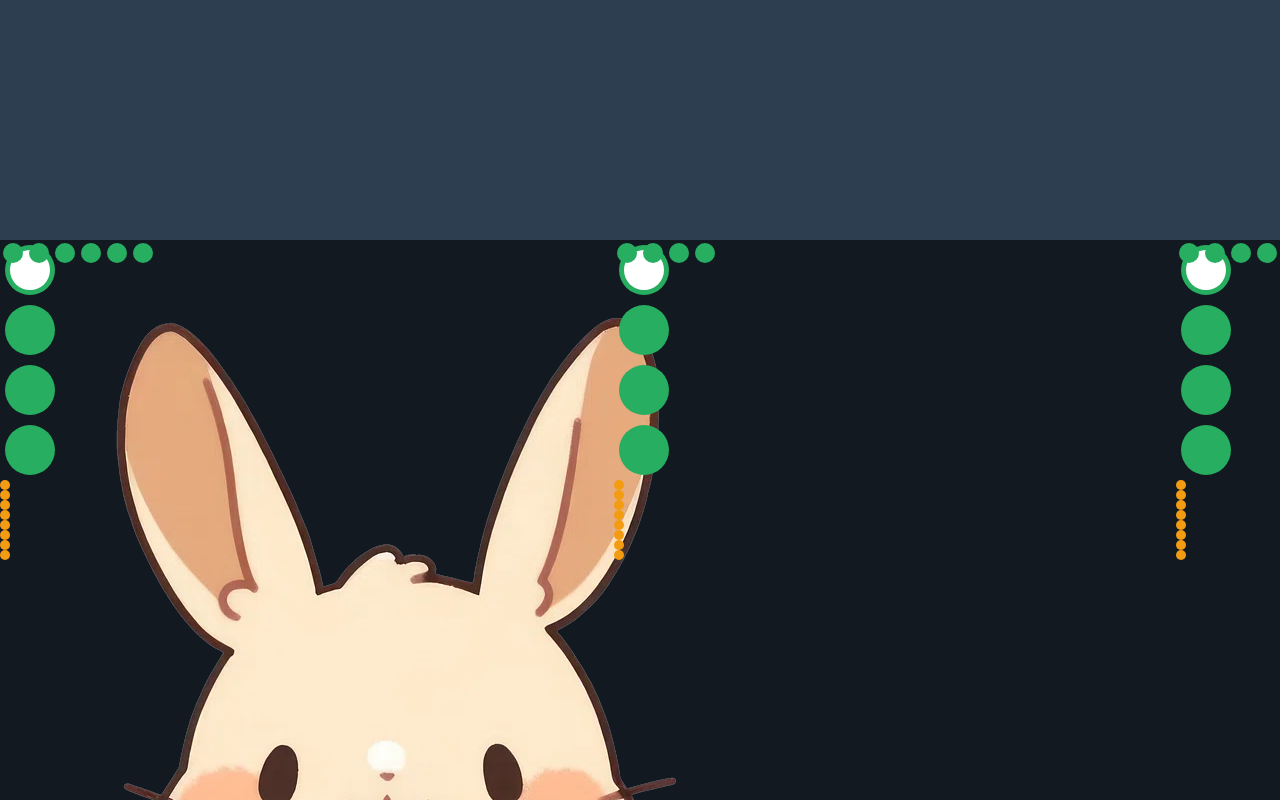
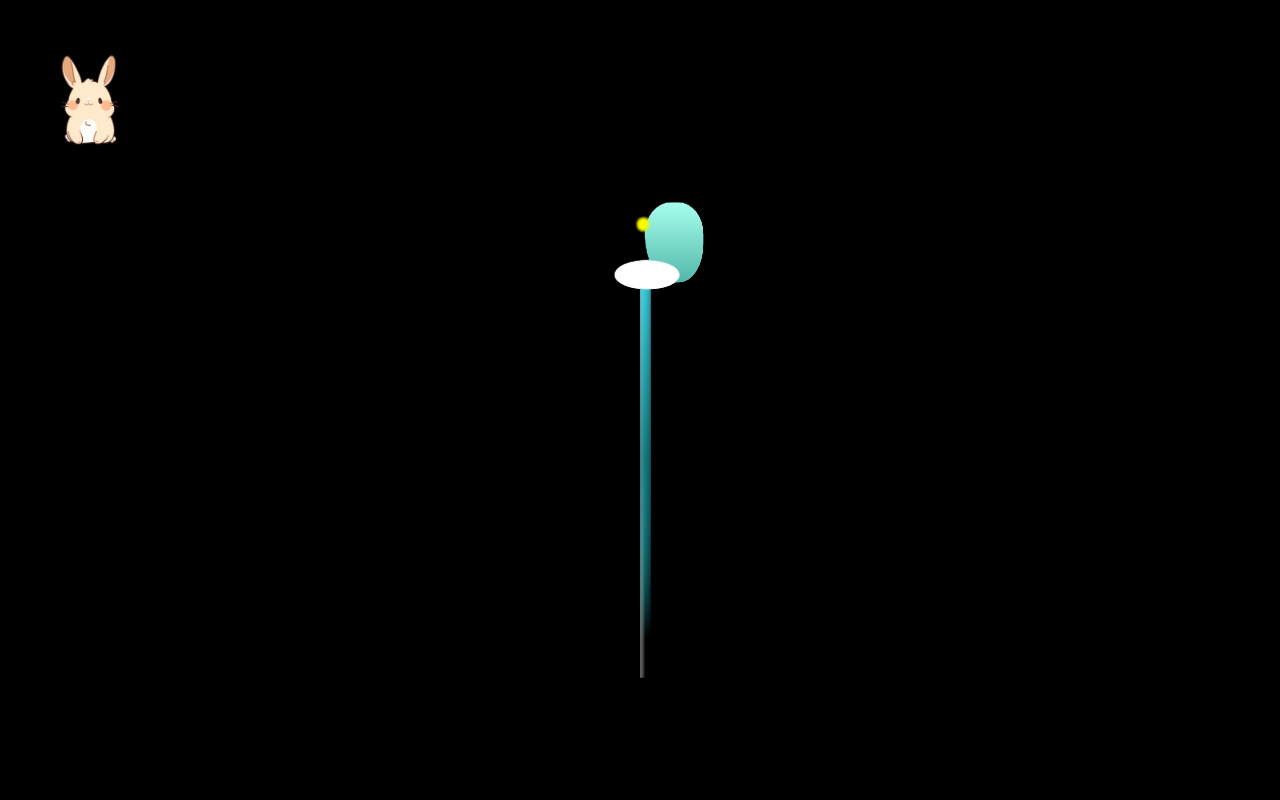
Before and after one commit to Javon-Tech-25/cinna-bunny, a plain HTML site: page index.html in a window 1280 px wide. Shown: the top 800 px of the page. Drawn offline with Linux system fonts and the light colour scheme.

Commit message:
Update styles.css

```diff
--- a/styles.css
+++ b/styles.css
@@ -1,85 +1,145 @@
-/* Basic Styles for the page */
+*,
+*::after,
+*::before {
+  padding: 0;
+  margin: 0;
+  box-sizing: border-box;
+}
+
+:root {
+  --dark-color: #000;
+}
+
 body {
-    font-family: Arial, sans-serif;
-    margin: 0;
-    padding: 0;
-    background-color: #2c3e50;
+  display: flex;
+  align-items: flex-end;
+  justify-content: center;
+  min-height: 100vh;
+  background-color: var(--dark-color);
   overflow: hidden;
+  perspective: 1000px;
+  padding: 50px 0px;
 }
 
 .night {
   position: fixed;
+  left: 50%;
+  top: 0;
+  transform: translateX(-50%);
   width: 100%;
   height: 100%;
-    background-color: rgba(0, 0, 0, 0.6);
-    z-index: -1;
+  filter: blur(0.1vmin);
 }
 
-/* Flowers Styling */
 .flowers {
   position: relative;
-    display: flex;
-    justify-content: space-between;
-    align-items: flex-end;
-    margin-top: 30vh;
+  transform: scale(0.9);
 }
 
 .flower {
-    position: relative;
+  position: absolute;
+  bottom: 10vmin;
+  transform-origin: bottom center;
+  z-index: 10;
 }
 
 .flower__leafs {
-    position: absolute;
-    display: flex;
-    flex-direction: column;
-    justify-content: space-around;
+  position: relative;
+  animation: blooming-flower 2s backwards;
 }
 
 .flower__leaf {
-    width: 50px;
-    height: 50px;
-    border-radius: 50%;
-    background-color: #27ae60;
-    margin: 5px;
+  position: absolute;
+  bottom: 0;
+  left: 50%;
+  width: 8vmin;
+  height: 11vmin;
+  border-radius: 51% 49% 47% 53% / 44% 45% 55% 69%;
+  background-color: #a7ffee;
+  background-image: linear-gradient(to top, #54b8aa, #a7ffee);
+  transform-origin: bottom center;
+  opacity: 0.9;
 }
 
 .flower__white-circle {
   position: absolute;
-    top: 10px;
-    left: 10px;
-    width: 40px;
-    height: 40px;
+  left: -3.5vmin;
+  top: -3vmin;
+  width: 9vmin;
+  height: 4vmin;
   border-radius: 50%;
   background-color: #fff;
 }
 
 .flower__light {
-    width: 10px;
-    height: 10px;
+  position: absolute;
+  bottom: 0vmin;
+  width: 1vmin;
+  height: 1vmin;
+  background-color: rgb(255, 251, 0);
   border-radius: 50%;
-    background-color: #f39c12;
+  filter: blur(0.2vmin);
+  animation: light-ans 4s linear infinite backwards;
 }
 
 .flower__line {
-    position: relative;
-    display: flex;
-    justify-content: center;
+  height: 55vmin;
+  width: 1.5vmin;
+  background-image: linear-gradient(
+      to left,
+      rgb(0, 0, 0, 0.2),
+      transparent,
+      rgba(255, 255, 255, 0.2)
+    ),
+    linear-gradient(to top, transparent 10%, #14757a, #39c6d6);
+  box-shadow: inset 0 0 2px rgba(0, 0, 0, 0.5);
+  animation: grow-flower-tree 4s backwards;
 }
 
-.flower__line__leaf {
-    width: 20px;
-    height: 20px;
-    border-radius: 50%;
-    background-color: #27ae60;
-    margin: 3px;
+.long-g {
+  position: absolute;
+  bottom: 25vmin;
+  left: -42vmin;
+  transform-origin: bottom left;
 }
 
-/* Bunny Styling */
-.bunny {
+@keyframes blooming-flower {
+  0% {
+    transform: scale(0);
+  }
+}
+
+@keyframes grow-flower-tree {
+  0% {
+    height: 0;
+    border-radius: 1vmin;
+  }
+}
+
+@keyframes light-ans {
+  0% {
+    opacity: 0;
+    transform: translateY(0vmin);
+  }
+  50% {
+    opacity: 1;
+    transform: translateY(-15vmin);
+  }
+  100% {
+    transform: translateY(-30vmin);
+    opacity: 0;
+    filter: blur(1vmin);
+  }
+}
+
+/* 🌟 NEW: Bunny Styles */
+#bunny {
   position: absolute;
-    top: 50%;
-    left: 50%;
-    transform: translate(-50%, -50%);
+  width: 80px; /* Adjust size as needed */
+  height: auto;
+  top: 50px; /* Initial position */
+  left: 50px;
   cursor: pointer;
-    z-index: 10;
+  z-index: 1000; /* Ensure it's on top */
+  transition: top 0.3s ease, left 0.3s ease;
 }
```
Lines whose indentation alone changed are shown as unchanged.
